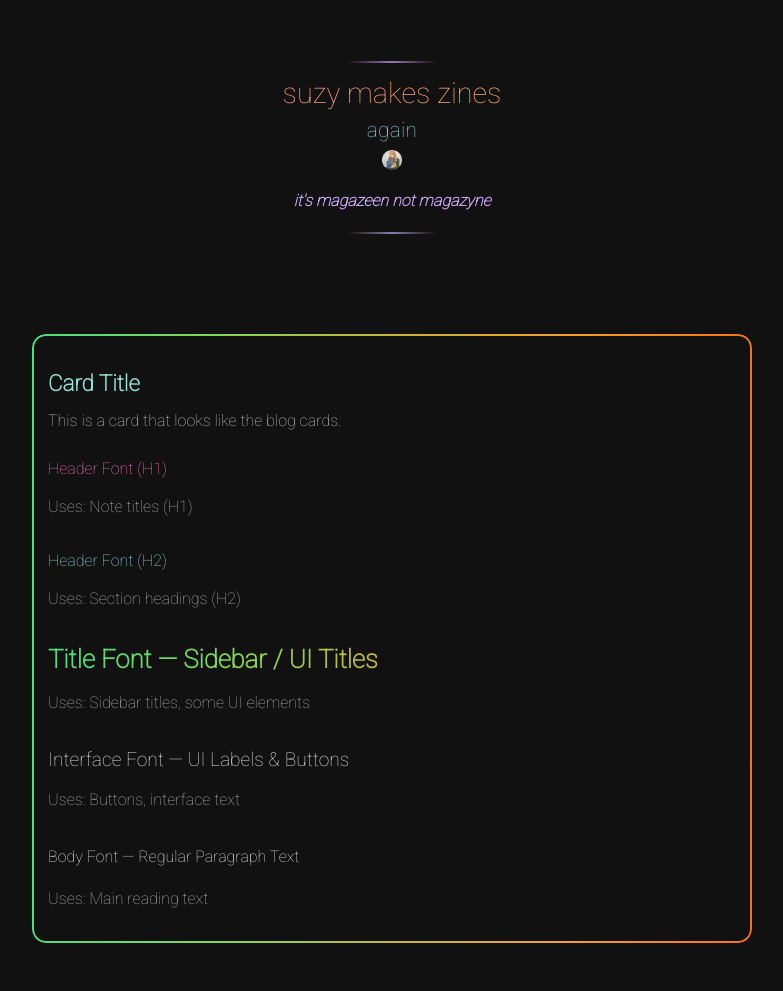
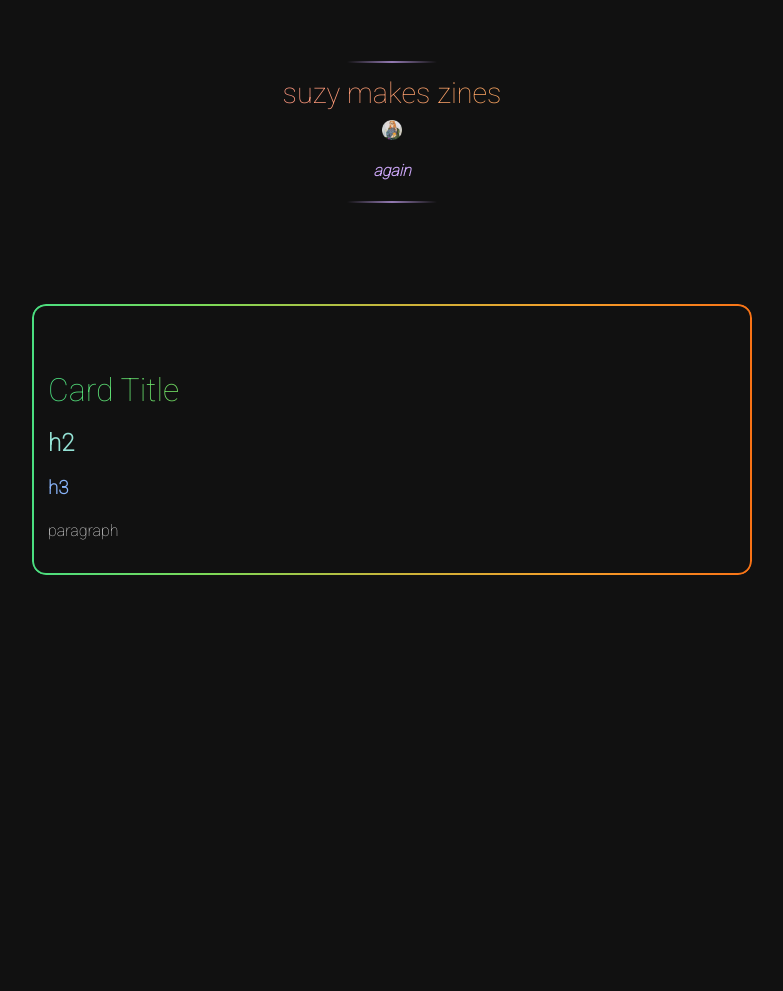
Before and after one commit to Marmitewarlock/suzal, a Jekyll site: the page built from zines/index.md, in a window 1280 px wide. Shown: the whole page, without its empty margins (248-1031 px from the left). Built offline with Jekyll 4.4.1, drawn with Linux system fonts in a browser that asks for light colours; after the commit the page ends 900 px from its top, so only the background shows below that.

Commit message:
Update index.md

```diff
--- a/zines/index.md
+++ b/zines/index.md
@@ -2,44 +2,11 @@
 layout: default
 title: suzy makes zines
 permalink: /zines
-subtitle: again
-description: it's magazeen not magazyne
+description: again
 ---
 <div class="rv-page-card">
-  <h2 class="post-card-title">Card Title</h2>
-  <p class="post-card-excerpt">This is a card that looks like the blog cards.</p>
-  <h1 style="font-family: var(--font-header); font-size: var(--h1-size); font-weight: var(--h1-weight);">
-  Header Font (H1)
-</h1>
-<p style="color: var(--text-muted); margin-bottom: 2rem;">
-  Uses: Note titles (H1)
-</p>
-
-<h2 style="font-family: var(--font-header); font-size: var(--h2-size); font-weight: var(--h2-weight);">
-  Header Font (H2)
-</h2>
-<p style="color: var(--text-muted); margin-bottom: 2rem;">
-  Uses: Section headings (H2)
-</p>
-
-<div class="gradient-text" style="font-family: var(--font-title); font-size: 1.6rem; font-weight: 600;">
-  Title Font — Sidebar / UI Titles
+  <h1 class="gradient-text">Card Title</h1>
+<h2>h2</h2>
+<h3>h3</h3>
+<p>paragraph</p>
 </div>
-<p style="color: var(--text-muted); margin-bottom: 2rem;">
-  Uses: Sidebar titles, some UI elements
-</p>
-
-<div style="font-family: var(--font-interface); font-size: 1.2rem;">
-  Interface Font — UI Labels & Buttons
-</div>
-<p style="color: var(--text-muted); margin-bottom: 2rem;">
-  Uses: Buttons, interface text
-</p>
-
-<p style="font-family: var(--font-text); font-size: 1rem;">
-  Body Font — Regular Paragraph Text
-</p>
-<p style="color: var(--text-muted);">
-  Uses: Main reading text
-</p>
-</div>
```
